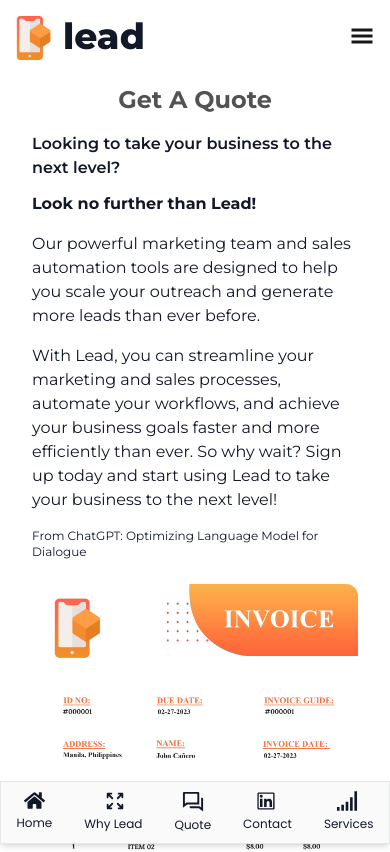
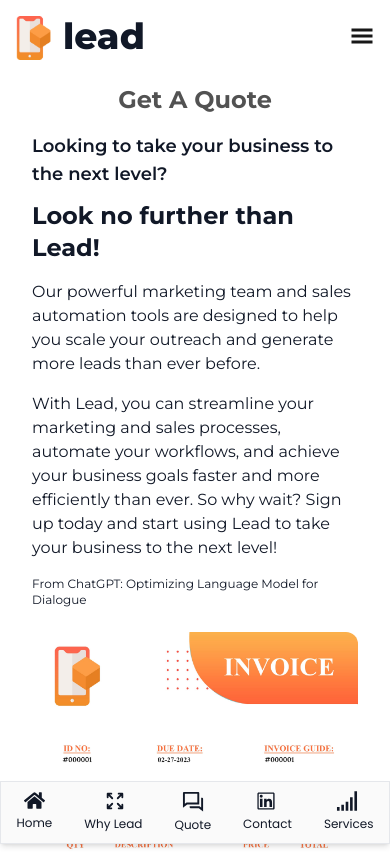
Before and after one commit to johncanero/lead-landing-page, a Next.js app: page /get-a-quote in a window 390 px wide. Shown: the top 852 px of the page. Built offline with nearby package versions, Linux system fonts and the light colour scheme.

Commit message:
Modify Text Sizes Content of Get A Quote Headings

```diff
--- a/pages/get-a-quote/index.tsx
+++ b/pages/get-a-quote/index.tsx
@@ -15,8 +15,8 @@ const index = () => {
         {/* Digital Marketing Services */}
         <div className="mx-8 mt-4 md:mx-16 lg:mt-4 lg:mx-0 md:max-w-2xl lg:max-w-3xl font-Montserrat">
 
-          <h2 className="font-semibold lg:text-xl ">Looking to take your business to the next level?</h2>
-          <h2 className="mt-3 font-bold lg:text-5xl">Look no further than <span className="dark:text-orange-500">Lead!</span></h2>
+          <h2 className="font-semibold text-lg lg:text-xl ">Looking to take your business to the next level?</h2>
+          <h2 className="mt-3 font-bold text-2xl md:text-3xl lg:text-5xl">Look no further than <span className="dark:text-orange-500">Lead!</span></h2>
           <p className="mt-4 dark:text-neutral-400">
             Our powerful marketing team and sales automation tools are designed to help you scale your outreach and generate more leads than ever before.
           </p>
```
